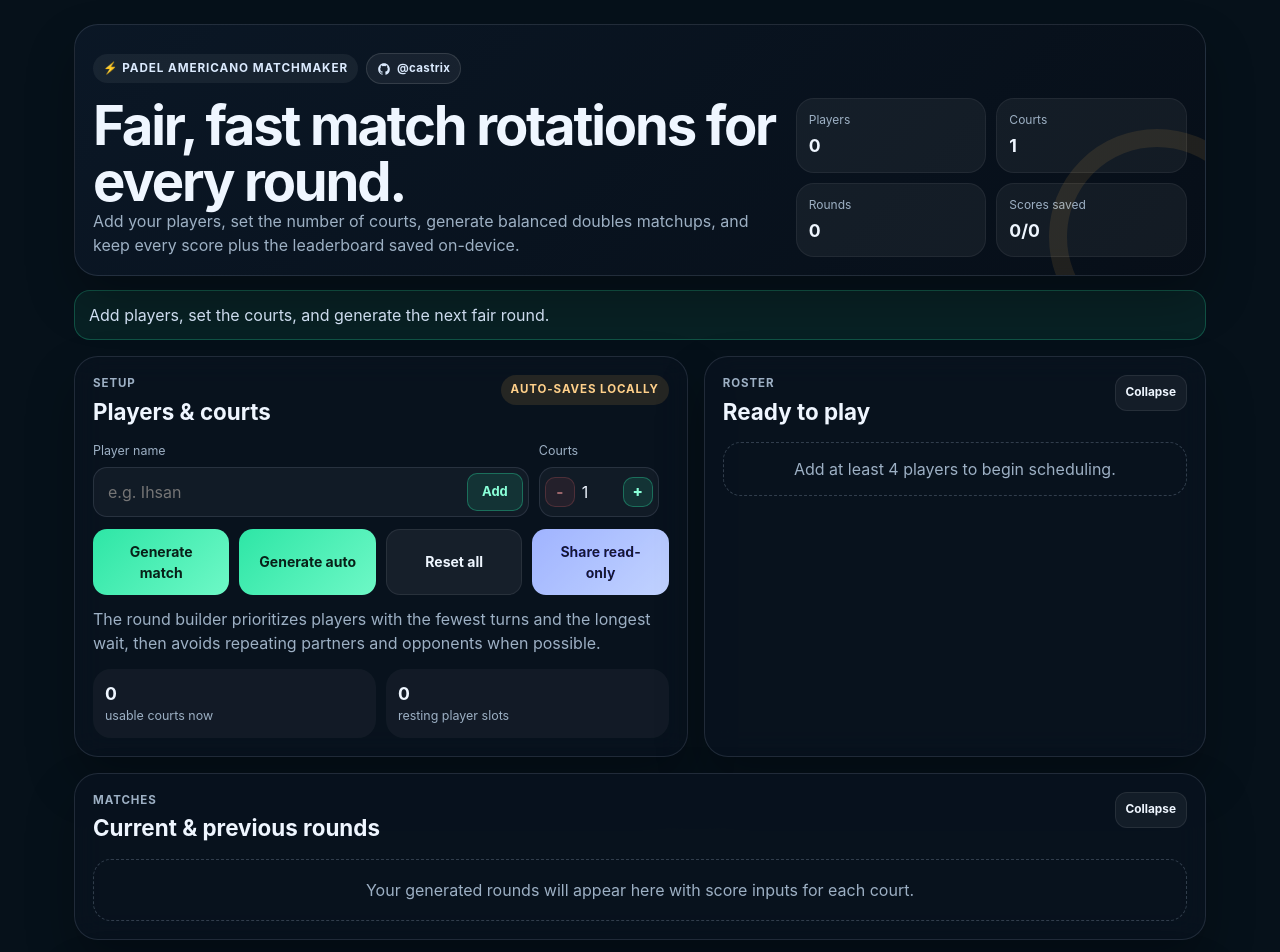
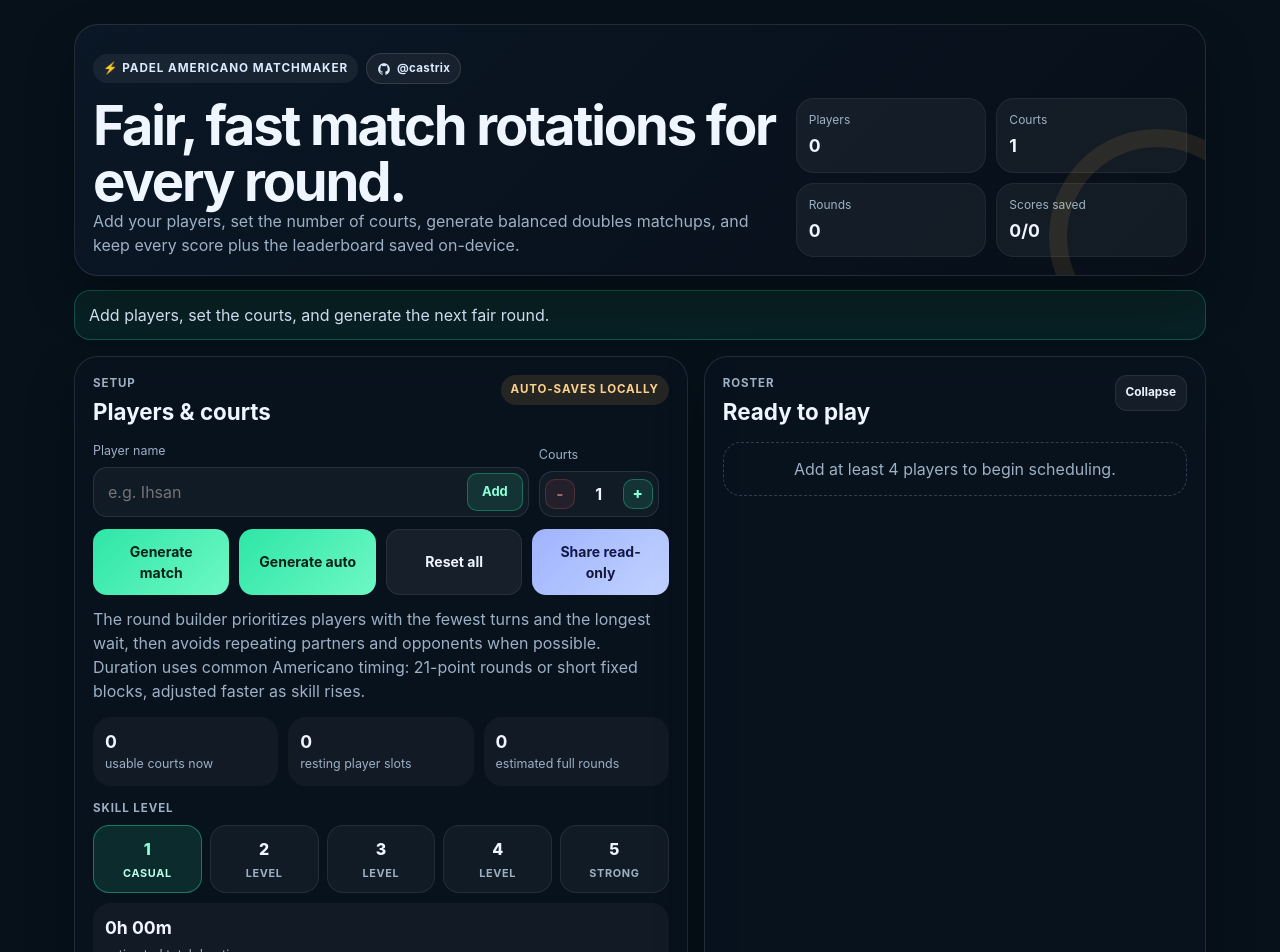
Before and after one commit to castrix/americano-match, a React (Vite) app: page / in a window 1280 px wide. Shown: the top 952 px of the page. Built offline with nearby package versions, Linux system fonts and the light colour scheme.

Commit message:
estimate duration
Co-authored-by: Copilot <copilot@github.com>

```diff
--- a/src/App.css
+++ b/src/App.css
@@ -288,6 +288,60 @@
   padding-right: 42px;
 }
 
+.skill-level-selector {
+  display: grid;
+  grid-template-columns: repeat(5, minmax(0, 1fr));
+  gap: 8px;
+}
+
+.skill-level-button {
+  display: flex;
+  flex-direction: column;
+  align-items: center;
+  justify-content: center;
+  gap: 4px;
+  min-height: 68px;
+  padding: 10px 8px;
+  border: 1px solid rgba(255, 255, 255, 0.08);
+  border-radius: 16px;
+  background: rgba(255, 255, 255, 0.04);
+  color: var(--text);
+  cursor: pointer;
+  transition: transform 0.2s ease, border-color 0.2s ease, background-color 0.2s ease, filter 0.2s ease;
+}
+
+.skill-level-button span {
+  font-size: 1rem;
+  font-weight: 800;
+}
+
+.skill-level-button small {
+  color: var(--muted);
+  font-size: 0.68rem;
+  font-weight: 700;
+  letter-spacing: 0.06em;
+  text-transform: uppercase;
+}
+
+.skill-level-button:hover {
+  transform: translateY(-1px);
+  filter: brightness(1.05);
+}
+
+.skill-level-button:active {
+  transform: translateY(0) scale(0.98);
+}
+
+.skill-level-button-active {
+  border-color: rgba(46, 230, 166, 0.42);
+  background: rgba(46, 230, 166, 0.12);
+  color: #89ffd8;
+}
+
+.skill-level-button-active small {
+  color: #b8ffe7;
+}
+
 .primary-button,
 .ghost-button,
 .player-chip button {
@@ -365,7 +419,8 @@
 .ghost-button:disabled,
 .player-chip button:disabled,
 .field-step-button:disabled,
-.score-step-button:disabled {
+.score-step-button:disabled,
+.skill-level-button:disabled {
   opacity: 0.58;
   cursor: not-allowed;
 }
@@ -383,7 +438,7 @@
 
 .meta-strip {
   display: grid;
-  grid-template-columns: repeat(2, minmax(0, 1fr));
+  grid-template-columns: repeat(auto-fit, minmax(140px, 1fr));
   gap: 10px;
   margin-top: 14px;
 }
@@ -401,6 +456,33 @@
 }
 
 .meta-strip span {
+  color: var(--muted);
+  font-size: 0.78rem;
+}
+
+.skill-level-panel {
+  margin-top: 14px;
+}
+
+.skill-level-tag {
+  margin-bottom: 8px;
+}
+
+.skill-duration-card {
+  display: flex;
+  flex-direction: column;
+  gap: 4px;
+  margin-top: 10px;
+  padding: 12px;
+  border-radius: 18px;
+  background: rgba(255, 255, 255, 0.04);
+}
+
+.skill-duration-card strong {
+  font-size: 1.1rem;
+}
+
+.skill-duration-card span {
   color: var(--muted);
   font-size: 0.78rem;
 }
@@ -505,6 +587,7 @@ table td {
 .round-head-toggle:focus-visible,
 .primary-button:focus-visible,
 .ghost-button:focus-visible,
+.skill-level-button:focus-visible,
 .player-chip button:focus-visible {
   outline: 2px solid rgba(46, 230, 166, 0.55);
   outline-offset: 2px;
@@ -621,7 +704,8 @@ table td {
   gap: 6px;
 }
 
-.score-input {
+.score-input,
+.field-with-steps {
   padding-top: 10px;
   padding-bottom: 10px;
   text-align: center;
--- a/src/App.jsx
+++ b/src/App.jsx
@@ -7,14 +7,29 @@ const SHARE_KEY = 'share'
 const SHARE_STATE_VERSION = 3
 const APP_PUBLIC_URL = 'https://castrix.github.io/americano-match/'
 const GITHUB_PROFILE_URL = 'https://github.com/castrix'
+const SKILL_LEVEL_OPTIONS = [1, 2, 3, 4, 5]
+const ROUND_MINUTES_BY_SKILL_LEVEL = {
+  1: 5,
+  2: 7,
+  3: 9,
+  4: 11,
+  5: 13,
+}
+const ROUND_TRANSITION_MINUTES = 3
 const DEFAULT_STATE = {
   players: [],
   courtCount: 1,
+  skillLevel: 1,
   rounds: [],
 }
 
 function createId() {
   return `${Date.now().toString(36)}-${Math.random().toString(36).slice(2, 8)}`
+}
+
+function clampSkillLevel(value) {
+  const nextValue = Math.round(Number(value) || DEFAULT_STATE.skillLevel)
+  return Math.min(5, Math.max(1, nextValue))
 }
 
 function normalizeState(candidate) {
@@ -66,6 +81,7 @@ function normalizeState(candidate) {
   return {
     players,
     courtCount: Math.max(1, Number(candidate?.courtCount) || DEFAULT_STATE.courtCount),
+    skillLevel: clampSkillLevel(candidate?.skillLevel),
     rounds,
   }
 }
@@ -94,6 +110,7 @@ function serializeStateForShare(state) {
     v: SHARE_STATE_VERSION,
     p: state.players.map((player) => player.name),
     c: Math.max(1, Number(state.courtCount) || 1),
+    s: clampSkillLevel(state.skillLevel),
     r: compactRounds,
   }
 }
@@ -158,6 +175,7 @@ function deserializeSharedState(candidate) {
   return {
     players,
     courtCount: Math.max(1, Number(candidate.c) || 1),
+    skillLevel: clampSkillLevel(candidate.s),
     rounds,
   }
 }
@@ -675,6 +693,39 @@ function formatStamp(timestamp) {
     hour: 'numeric',
     minute: '2-digit',
   }).format(new Date(timestamp))
+}
+
+function getEstimatedRoundMinutes(skillLevel) {
+  return ROUND_MINUTES_BY_SKILL_LEVEL[clampSkillLevel(skillLevel)] ?? ROUND_MINUTES_BY_SKILL_LEVEL[3]
+}
+
+function getEstimatedTournamentRounds(playerCount, courtCount) {
+  const safePlayerCount = Math.max(0, Number(playerCount) || 0)
+  const playableCourts = Math.min(Math.max(1, Number(courtCount) || 1), Math.floor(safePlayerCount / 4))
+
+  if (safePlayerCount < 4 || playableCourts === 0) {
+    return 0
+  }
+
+  return Math.ceil((safePlayerCount * Math.max(safePlayerCount - 1, 0)) / (playableCourts * 4))
+}
+
+function getEstimatedTournamentDurationMinutes(playerCount, courtCount, skillLevel) {
+  const estimatedRounds = getEstimatedTournamentRounds(playerCount, courtCount)
+
+  if (estimatedRounds === 0) {
+    return 0
+  }
+
+  return estimatedRounds * (getEstimatedRoundMinutes(skillLevel) + ROUND_TRANSITION_MINUTES)
+}
+
+function formatDuration(totalMinutes) {
+  const safeMinutes = Math.max(0, Math.round(Number(totalMinutes) || 0))
+  const hours = Math.floor(safeMinutes / 60)
+  const minutes = safeMinutes % 60
+
+  return `${hours}h ${String(minutes).padStart(2, '0')}m`
 }
 
 function toOpaqueColor(input, fallback) {
@@ -915,7 +966,7 @@ function App() {
       : 'Add players, set the courts, and generate the next fair round.',
   )
 
-  const { players, courtCount, rounds } = appState
+  const { players, courtCount, rounds, skillLevel } = appState
 
   useEffect(() => {
     if (isSharedReadOnly) {
@@ -948,6 +999,12 @@ function App() {
   )
   const activeCourts = Math.min(courtCount, Math.floor(players.length / 4))
   const benchCount = Math.max(players.length - activeCourts * 4, 0)
+  const estimatedTournamentRounds = getEstimatedTournamentRounds(players.length, courtCount)
+  const estimatedDuration = formatDuration(
+    rounds.length > 0
+      ? rounds.length * (getEstimatedRoundMinutes(skillLevel) + ROUND_TRANSITION_MINUTES)
+      : getEstimatedTournamentDurationMinutes(players.length, courtCount, skillLevel),
+  )
 
   function showReadOnlyMessage() {
     setStatusMessage('Shared view is read-only. Open app without share URL to edit.')
@@ -1249,6 +1306,18 @@ function App() {
     setAppState((currentState) => ({
       ...currentState,
       courtCount: Math.max(Math.max(1, Number(currentState.courtCount) || 1) - 1, 1),
+    }))
+  }
+
+  function handleSkillLevelChange(nextValue) {
+    if (isSharedReadOnly) {
+      showReadOnlyMessage()
+      return
+    }
+
+    setAppState((currentState) => ({
+      ...currentState,
+      skillLevel: clampSkillLevel(nextValue),
     }))
   }
 
@@ -1406,7 +1475,7 @@ function App() {
             </div>
 
             <form className="player-form" onSubmit={handleAddPlayer}>
-              <div className="input-stack input-stack-wide">
+              <div className="input-stack">
                 <label htmlFor="playerName">Player name</label>
                 <div className="field-inline-action">
                   <input
@@ -1439,7 +1508,7 @@ function App() {
                   <input
                     id="courtCount"
                     className="field field-with-steps"
-                    type="number"
+                    type="numeric"
                     min="1"
                     max="12"
                     value={courtCount}
@@ -1477,7 +1546,8 @@ function App() {
 
             <p className="helper-text">
               The round builder prioritizes players with the fewest turns and the longest wait, then avoids
-              repeating partners and opponents when possible.
+              repeating partners and opponents when possible. Duration uses common Americano timing: 21-point
+              rounds or short fixed blocks, adjusted faster as skill rises.
             </p>
 
             <div className="meta-strip">
@@ -1488,6 +1558,35 @@ function App() {
               <div>
                 <strong>{benchCount}</strong>
                 <span>resting player slots</span>
+              </div>
+              <div>
+                <strong>{estimatedTournamentRounds}</strong>
+                <span>estimated full rounds</span>
+              </div>
+            </div>
+
+            <div className="skill-level-panel">
+              <p className="section-tag skill-level-tag">Skill level</p>
+              <div className="skill-level-selector" role="group" aria-label="Select average skill level">
+                {SKILL_LEVEL_OPTIONS.map((level) => (
+                  <button
+                    key={level}
+                    id={`skill-level-${level}`}
+                    className={`skill-level-button ${skillLevel === level ? 'skill-level-button-active' : ''}`}
+                    type="button"
+                    onClick={() => handleSkillLevelChange(level)}
+                    disabled={isSharedReadOnly}
+                    aria-pressed={skillLevel === level}
+                  >
+                    <span>{level}</span>
+                    <small>{level === 1 ? 'Casual' : level === 5 ? 'Strong' : 'Level'}</small>
+                  </button>
+                ))}
+              </div>
+
+              <div className="skill-duration-card">
+                <strong>{estimatedDuration}</strong>
+                <span>estimated total duration</span>
               </div>
             </div>
           </section>
```
